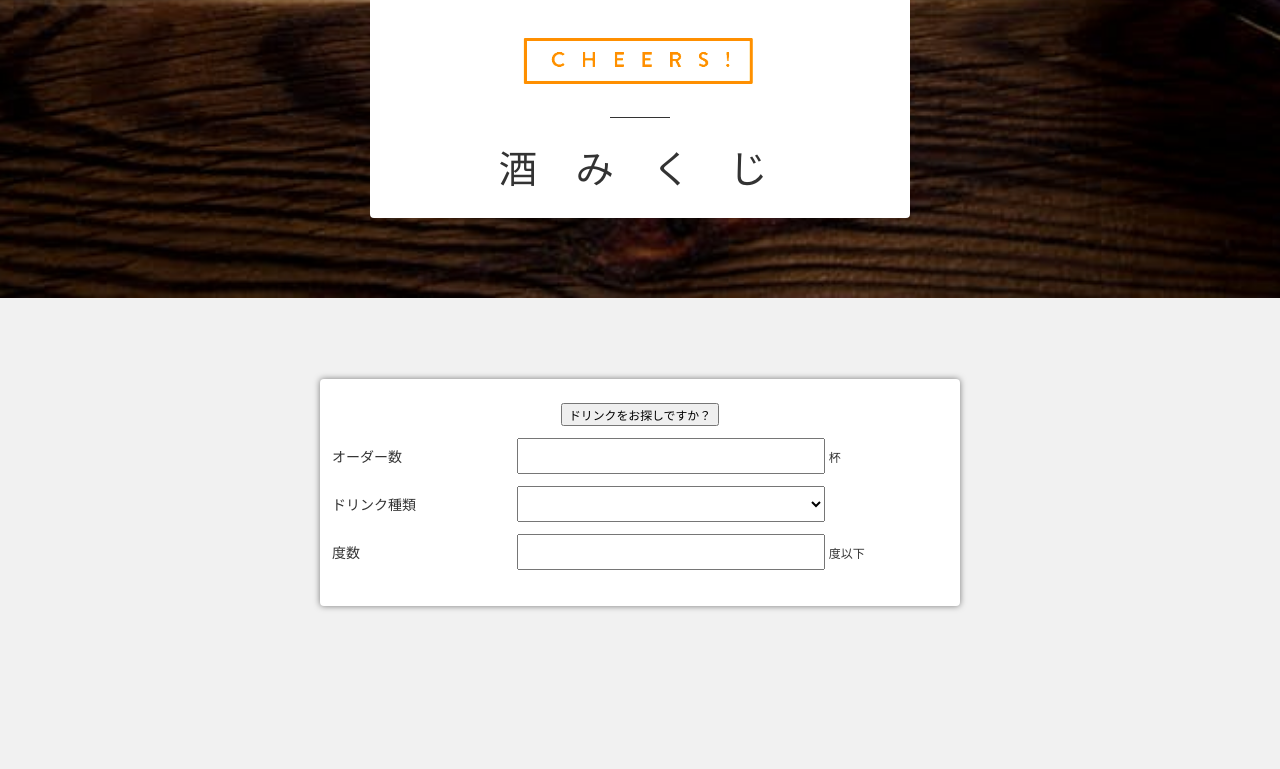
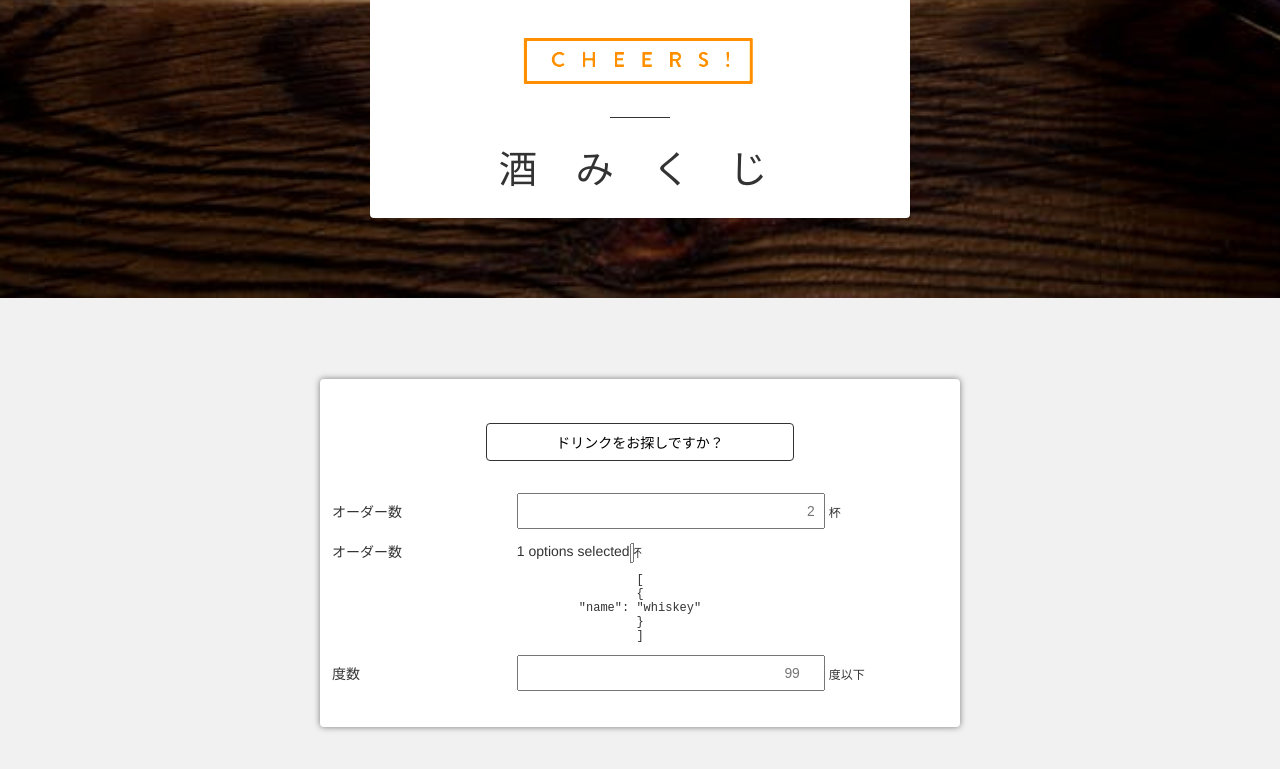
Before and after one commit to edelRitter/vue_sakelotto, a Vue app in the folder sakelotto/: page / in a window 1280 px wide. Shown: the part 1159-1928 px from the top of the page. Before the commit the page ends 1845 px from the top, so only its background shows below. Built offline with nearby package versions, Linux system fonts and the light colour scheme; a web font is replaced by a local one; what vue-social-sharing would draw is missing.

Commit message:
added new select multi vue plugin for selecting liquor

```diff
--- a/sakelotto/package.json
+++ b/sakelotto/package.json
@@ -10,6 +10,7 @@
   "dependencies": {
     "core-js": "^3.7.0",
     "vue": "^2.6.12",
+    "vue-multiselect": "^2.1.6",
     "vue-social-sharing": "^3.0.3"
   },
   "devDependencies": {
--- a/sakelotto/src/components/sakeLotto_main.vue
+++ b/sakelotto/src/components/sakeLotto_main.vue
@@ -4,7 +4,7 @@
     <form id="app" @submit="checkForm" action="/something" method="post">
       <div class="sakeLotto-options">
         <p>
-          <input type="submit" value="ドリンクをお探しですか？">
+          <input type="submit" class="sakeLotto-submit" value="ドリンクをお探しですか？">
         </p>
         <p v-if="errors.length" class="sakeLotto-error">
           <span>以下の項目の入力が必要です</span>
@@ -14,20 +14,22 @@
         </p>
         <p class="sakeLotto-input">
           <label for="drinkNum">オーダー数</label>
-          <input type="text" name="drinkNum" id="drinkNum" v-model="drinkNum">
+          <input type="text" name="drinkNum" id="drinkNum" v-model="drinkNum" placeholder="2">
           <span>杯</span>
         </p>
         <p class="sakeLotto-input">
-          <label for="drinkType">ドリンク種類</label>
-          <select name="drinkType" id="drinkType" v-model="drinkType">
-            <option>Star Wars</option>
-            <option>Vanilla Sky</option>
-            <option>Atomic Blonde</option>
-          </select>
+            <label for="drinkType">オーダー数</label>
+            <multiselect v-model="value" :options="options" :multiple="true" :close-on-select="false" :clear-on-select="false" :preserve-search="true" label="name" track-by="name" :preselect-first="true">
+                <template slot="selection" slot-scope="{ values, search, isOpen }">
+                    <span class="multiselect__single" v-if="values.length &amp;&amp; !isOpen">{{ values.length }} options selected</span>
+                </template>
+            </multiselect>
+            <span>杯</span>
         </p>
+        <pre class="language-json"><code>{{ value  }}</code></pre>
         <p class="sakeLotto-input">
           <label for="drinkDegree">度数</label>
-          <input type="number" name="drinkDegree" id="drinkDegree" v-model="drinkDegree" min="0">
+          <input type="number" name="drinkDegree" id="drinkDegree" v-model="drinkDegree" placeholder="99" min="0">
           <span>度以下</span>
         </p>
       </div>
@@ -37,6 +39,7 @@
 </template>
 
 <script>
+
 export default {
   name: 'SakeLottoMain',
   props: {
@@ -47,7 +50,16 @@ export default {
       errors:[],
       drinkNum:null,
       drinkDegree:null,
-      drinkType:null
+      drinkType: null,
+      value: [],
+      options: [
+            { name: 'whiskey' },
+            { name: 'wine' },
+            { name: 'scotch' },
+            { name: 'beer' },
+            { name: 'shochu' },
+            { name: 'sake' }
+      ]
     }
   },
   methods:{
@@ -106,9 +118,26 @@ h2 {
   box-sizing: border-box;
   padding: 8px 8px;
   margin: 0 4px 0 0;
+  text-align: right;
 }
 .sakeLotto-options .sakeLotto-input span {
   font-size: 12px;
+}
+.multiselect {
+  clear: both;
+}
+.sakeLotto-submit {
+  box-sizing: border-box;
+  width: 50%;
+  appearance: none;
+  margin: 20px auto;
+  outline: none;
+  font-size: 14px;
+  padding: 8px;
+  border: 1px solid #333333;
+  border-radius: 4px;
+
+  background: #ffffff;
 }
 .sakeLotto-error {
   margin: 8px 0;
@@ -125,5 +154,9 @@ h2 {
   .sakeLotto-options .sakeLotto-input label {
     font-size: 12px;
   }
+  .sakeLotto-submit {
+    width: 75%;
+    font-size: 3vw;
+  }
 }
 </style>
--- a/sakelotto/src/components/ui/sakeLotto_ui_share.vue
+++ b/sakelotto/src/components/ui/sakeLotto_ui_share.vue
@@ -25,7 +25,7 @@
       url="https://news.vuejs.org/issues/180"
       title="Say hi to Vite! A brand new, extremely fast development setup for Vue."
       description="This week, I’d like to introduce you to 'Vite', which means 'Fast'. It’s a brand new development setup created by Evan You."
-      quote="The hot reload is so fast it\'s near instant. - Evan You"
+      quote="The hot reload is so fast it's near instant. - Evan You"
       hashtags="vuejs,vite"
     >
       <p><img src="../../assets/images/line_icon.png"></p>
--- a/sakelotto/src/main.js
+++ b/sakelotto/src/main.js
@@ -1,10 +1,13 @@
 import Vue from 'vue'
 import App from './App.vue'
 import VueSocialSharing from 'vue-social-sharing'
+import Multiselect from 'vue-multiselect'
 
 Vue.config.productionTip = false
 Vue.use(VueSocialSharing);
 
+Vue.component('multiselect', Multiselect)
+
 new Vue({
   render: h => h(App),
 }).$mount('#app')
```
Also changed, not shown: 1 other file (tests, documents, lock files or other folders).
